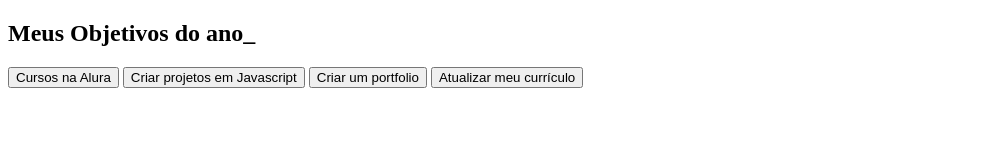
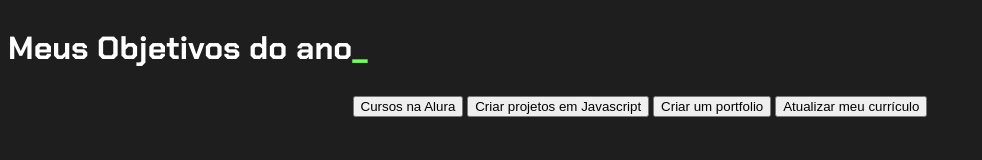
Before and after one commit to anatoniatto0/meus-objetivos-, a plain HTML site: page index.html in a window 1280 px wide. Shown: the whole page, without its empty margins (0-982 px from the left). Drawn offline with Linux system fonts and the light colour scheme.

Commit message:
Add files via upload

```diff
--- a/index.html
+++ b/index.html
@@ -4,15 +4,19 @@
     <meta charset="UTF-8">
     <meta http-equiv="X-UA-Compatible" content="IE=edge">
     <meta name="viewport" content="width=device-width, initial-scale=1.0">
-    <title>Meus objetivos do ano</title>
     <link rel="stylesheet" href="style.css">
+    <h2 class="titulo-principal">Meus Objetivos do ano<span>_</span></h2>
+
+
+
+
+
 
 
 </head>
 <body>
 
     <section class="conteudo-principal">
-        <h2 class="titulo-principal">Meus Objetivos do ano_</h2>
 <div class="botoes">
         <button class="botao">Cursos na Alura</button>
         <button class="botao">Criar projetos em Javascript</button>
--- a/style.css
+++ b/style.css
@@ -0,0 +1,33 @@
+@import url('https://fonts.googleapis.com/css2?family=Chakra+Petch:wght@400;700&display=swap');
+
+
+:root {
+    --cor-de-fundo: #1E1E1E;
+    --verde: #6FFF57;
+    --branco: #FFFFFF;
+    --botao-ativo: #3A375E;
+    --botao-inativo: rgba(58, 55, 94, 0.5);
+    --texto-fundo: rgba(58, 55, 94, 0.3);
+}
+body {
+    background-color: var(--cor-de-fundo);
+    color: var(--branco);
+    font-family: 'Chakra Petch', sans-serif;
+}
+.conteudo-principal {
+    display: flex;
+    flex-direction: column;
+    justify-content: center;
+    align-items: center;
+    max-width: 1200px;
+    width: 100%;
+    margin: 0 auto;
+}
+.titulo-principal {
+    text-align: left;
+    width: 100%;
+    font-size: 32px;
+}
+.titulo-principal span {
+    color: var(--verde);
+}
```
